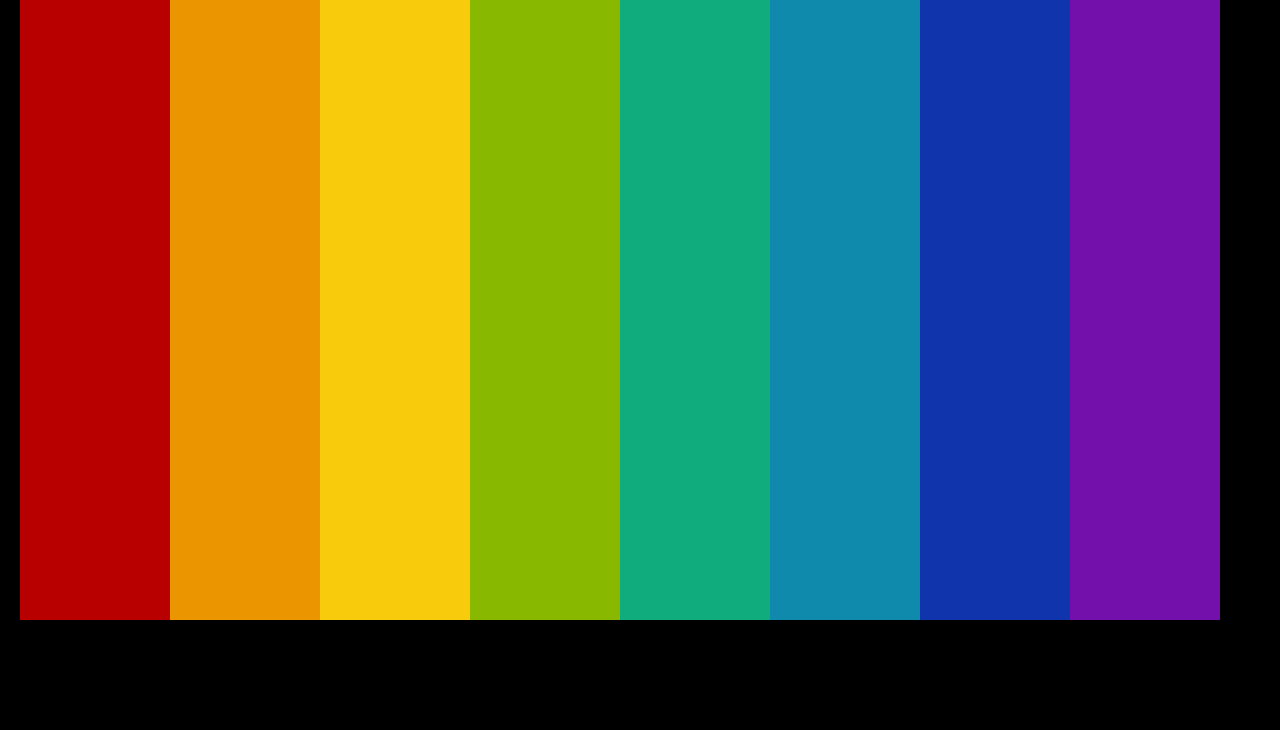
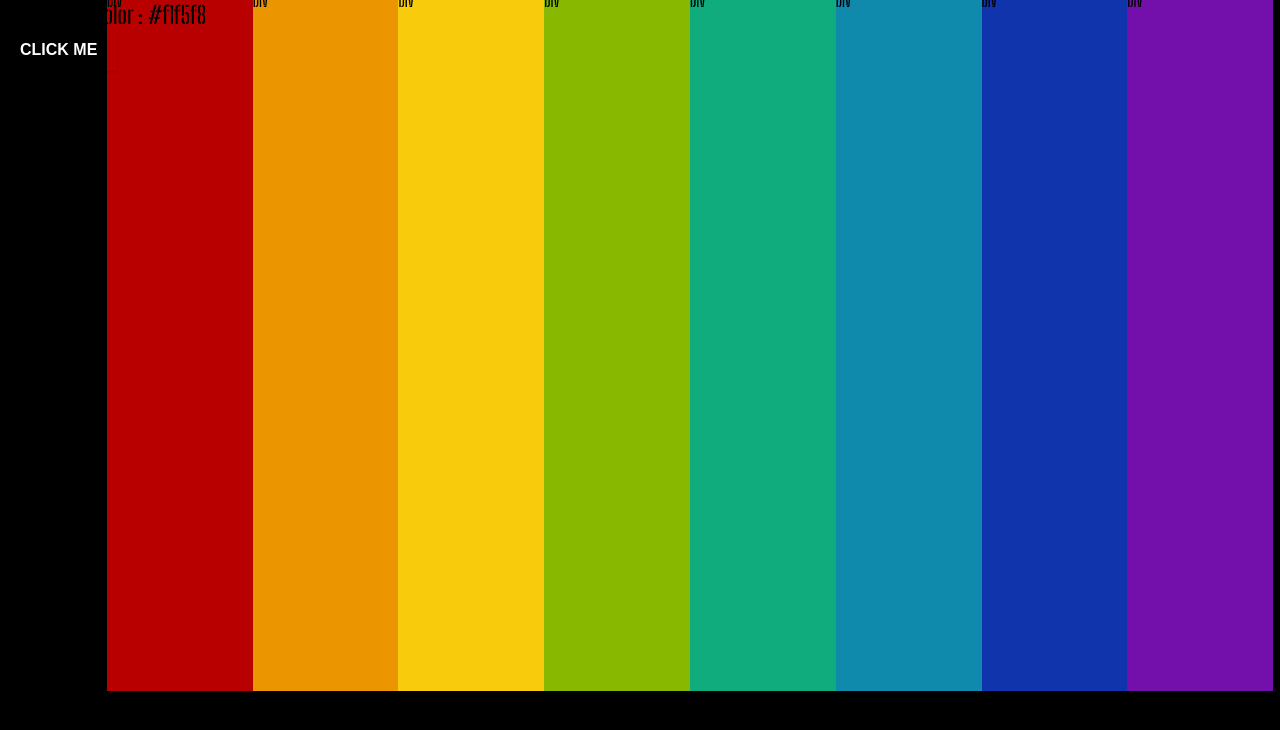
Before and after one commit to cruidin/js-test, a plain HTML site: page index.html in a window 1280 px wide. Drawn offline with Linux system fonts and the light colour scheme.

Commit message:
Create script.js and add code to all files

```diff
--- a/assets/css/style.css
+++ b/assets/css/style.css
@@ -8,6 +8,10 @@
 body {
   background-color: #000000;
   font-family: "Big Shoulders Stencil Display", cursive;
+}
+
+h1 {
+  color:
 }
 
 .container {
@@ -60,3 +64,25 @@ body {
 #eight-div {
   background-color: #7310AC;
 }
+
+/* code from js tutorial */
+
+.btn-hero {
+  text-transform: uppercase;
+  background: transparent;
+  color: white;
+  letter-spacing: var(--spacing);
+  display: inline-block;
+  font-weight: 700;
+  transition: var(--transition);
+  border: 2px solid var(--clr-black);
+  cursor: pointer;
+  box-shadow: 0 1px 3px rgba(0, 0, 0, 0.2);
+  border-radius: var(--radius);
+  font-size: 1rem;
+  padding: 0.75rem 1.25rem;
+}
+.btn-hero:hover {
+  color: var(green);
+  background: var(--clr-black);
+}
--- a/index.html
+++ b/index.html
@@ -6,7 +6,11 @@
     <title></title>
   </head>
   <body>
-    <div class="container">
+    <div class="box">
+      <h2>background color : <span class="color">#f1f5f8</span></h2>
+      <button class="btn btn-hero" id="btn">click me</button>
+    </div>
+    <div class="container"><h1>CLICK ME</h1>
       <div class="rainbow" id="first-div">DIV</div>
       <div class="rainbow" id="second-div">DIV</div>
       <div class="rainbow" id="third-div">DIV</div>
```
Also changed, not shown: assets/js/script.js (+16 -0 lines).
